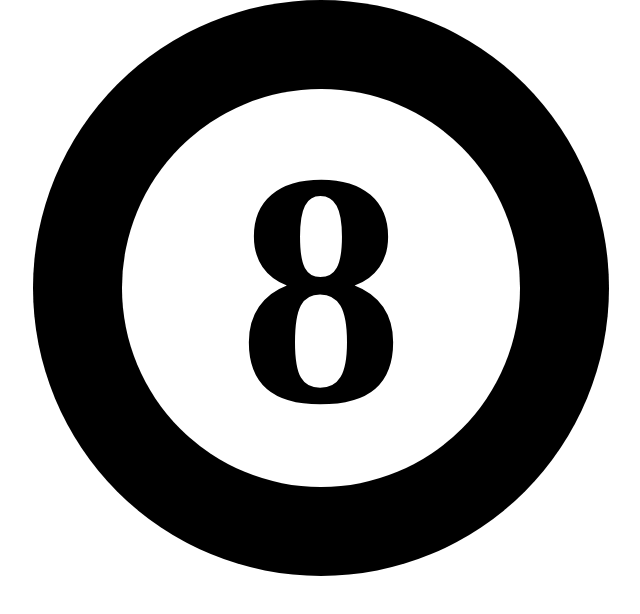
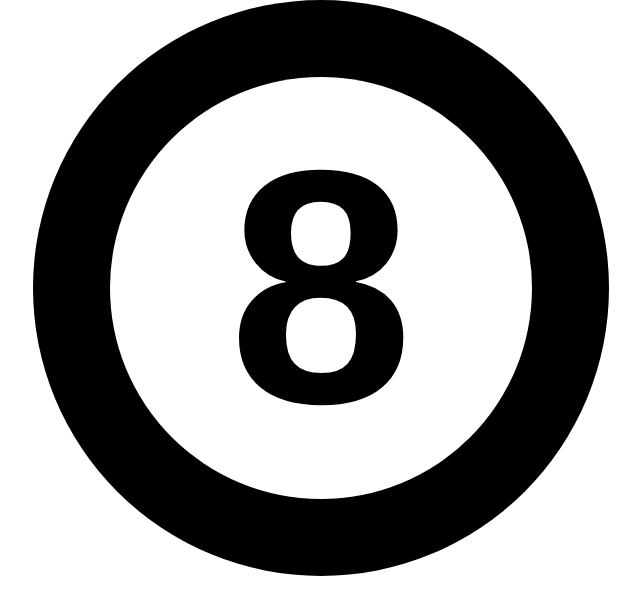
Before and after one commit to KrillNCrabs/KrilliNCrabs.github.io, a plain HTML site: page index.html in a window 1280 px wide. Shown: the whole page, without its empty margins (319-959 px from the left). Drawn offline with Linux system fonts and the light colour scheme.

Commit message:
Update index.html

```diff
--- a/index.html
+++ b/index.html
@@ -20,30 +20,32 @@
       margin-left: auto;
       margin-right: auto;
       background-color: black;
-      width: 45%;
-      aspect-ratio: 1/1;
+      width: 45vw;
+      height:45vw;
       border-radius: 50%;
       cursor: pointer
     }
 
     .whiteShell {
       background-color: white;
-      width: 69%;
-      aspect-ratio: 1/1;
+      width:33vw;
+      height:33vw;
       border-radius: 50%;
       position: relative
     }
 
     .eight {
       font-size: 26vw;
-      user-select: none
+      user-select: none;
+      font-family: sans-serif
     }
 
     .response {
       font-family: Verdana, sans-serif;
       text-align: center;
       font-size: 3.5vw;
-      padding-top: 0px
+      padding-top: 0px;
+      user-select:none
     }
   </style>
   <body class="noPaddingMargin">
```
